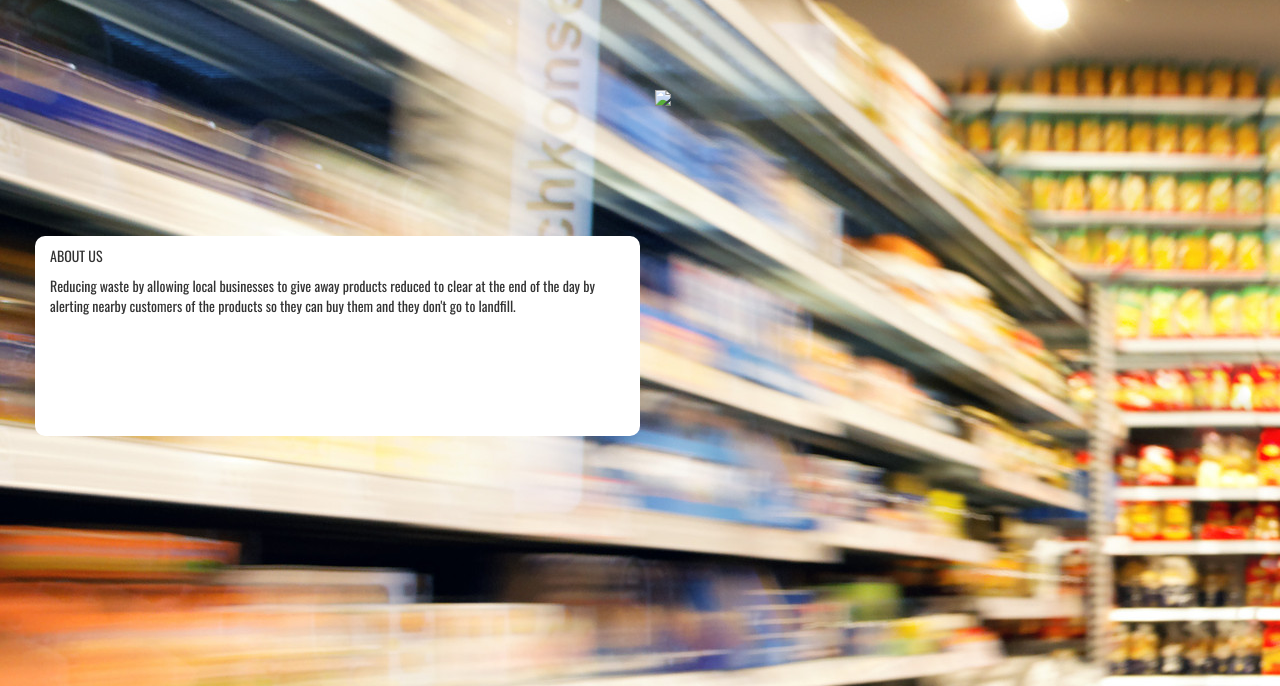
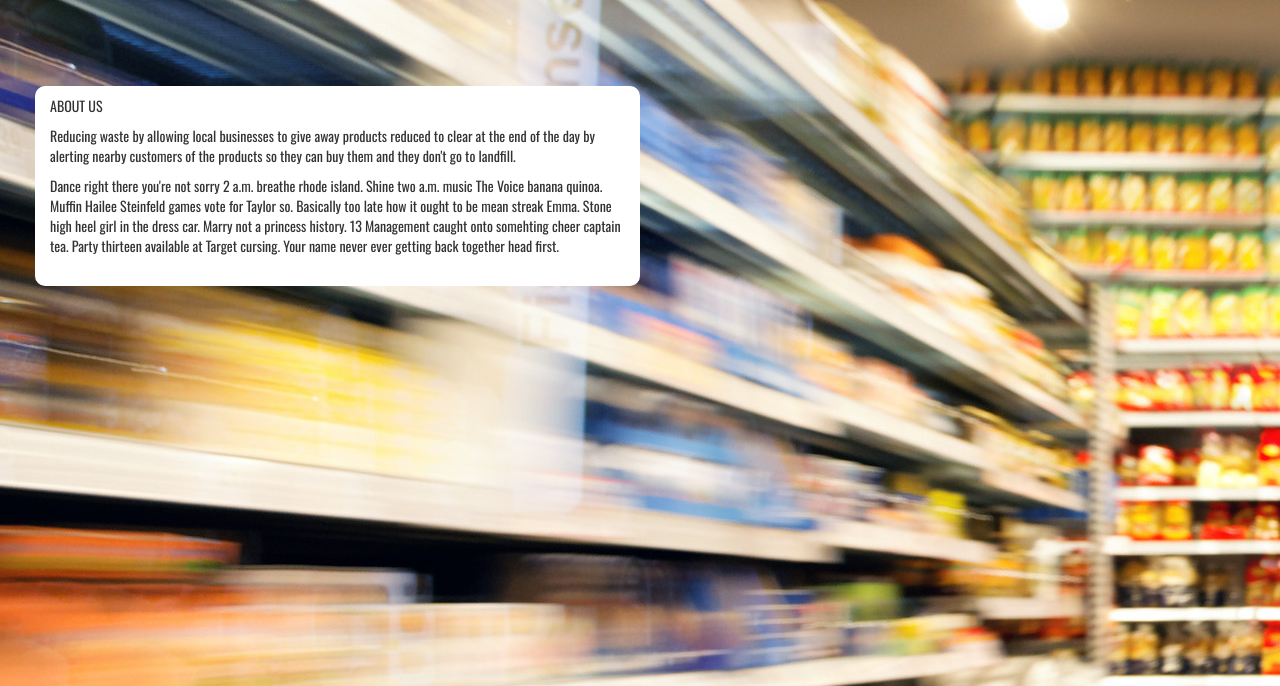
Before and after one commit to BluePigeons/Leftover, a website: page views/logged.html in a window 1280 px wide. Shown: the part 114-800 px from the top of the page. Drawn offline with nearby package versions, Linux system fonts and the light colour scheme.

Commit message:
improved layout margins

```diff
--- a/public/Stylesheets/welcome.css
+++ b/public/Stylesheets/welcome.css
@@ -97,7 +97,7 @@ body {
 
 .page {
 	//height:100vh;
-	top: 150px;
+	top: 50px;
 }
 
 .abouttext {
@@ -107,7 +107,6 @@ body {
 }
 .content {
 	min-height:200px;
-	margin-top: 150px;
 	background-color: white;
 	border-radius: 10px;
 	padding: 10px;
--- a/views/logged.html
+++ b/views/logged.html
@@ -99,11 +99,13 @@
         <p>
           Reducing waste by allowing local businesses to give away products reduced to clear at the end of the day by alerting nearby customers of the products so they can buy them and they don't go to landfill.
         </p>
+        <p>
+          Dance right there you're not sorry 2 a.m. breathe rhode island. Shine two a.m. music The Voice banana quinoa. Muffin Hailee Steinfeld games vote for Taylor so. Basically too late how it ought to be mean streak Emma. Stone high heel girl in the dress car. Marry not a princess history. 13 Management caught onto somehting cheer captain tea. Party thirteen available at Target cursing. Your name never ever getting back together head first.
+        </p>
+
       </div>
 
       <div class="col-md-6 about">
-
-        <img src="#" >
 
       </div>
 
```
Also changed, not shown: views/index.html (+3 -2 lines).
